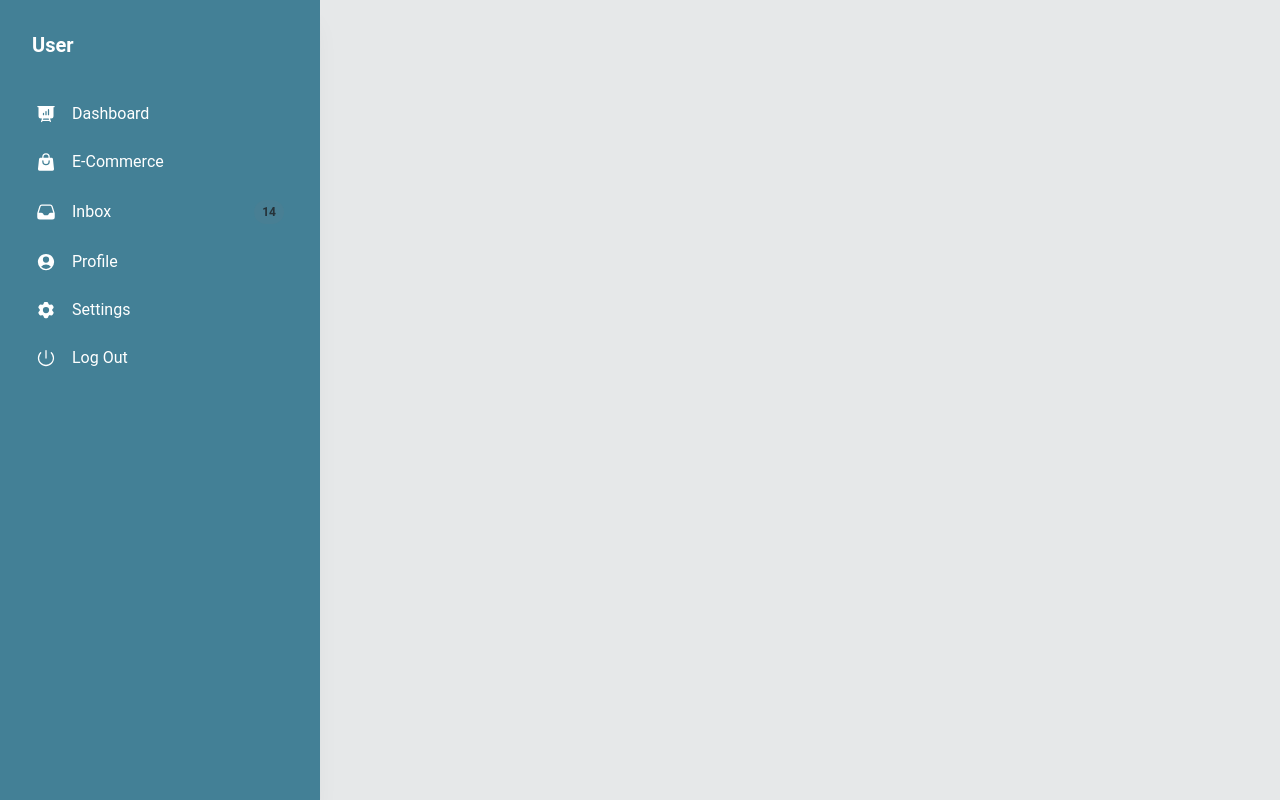
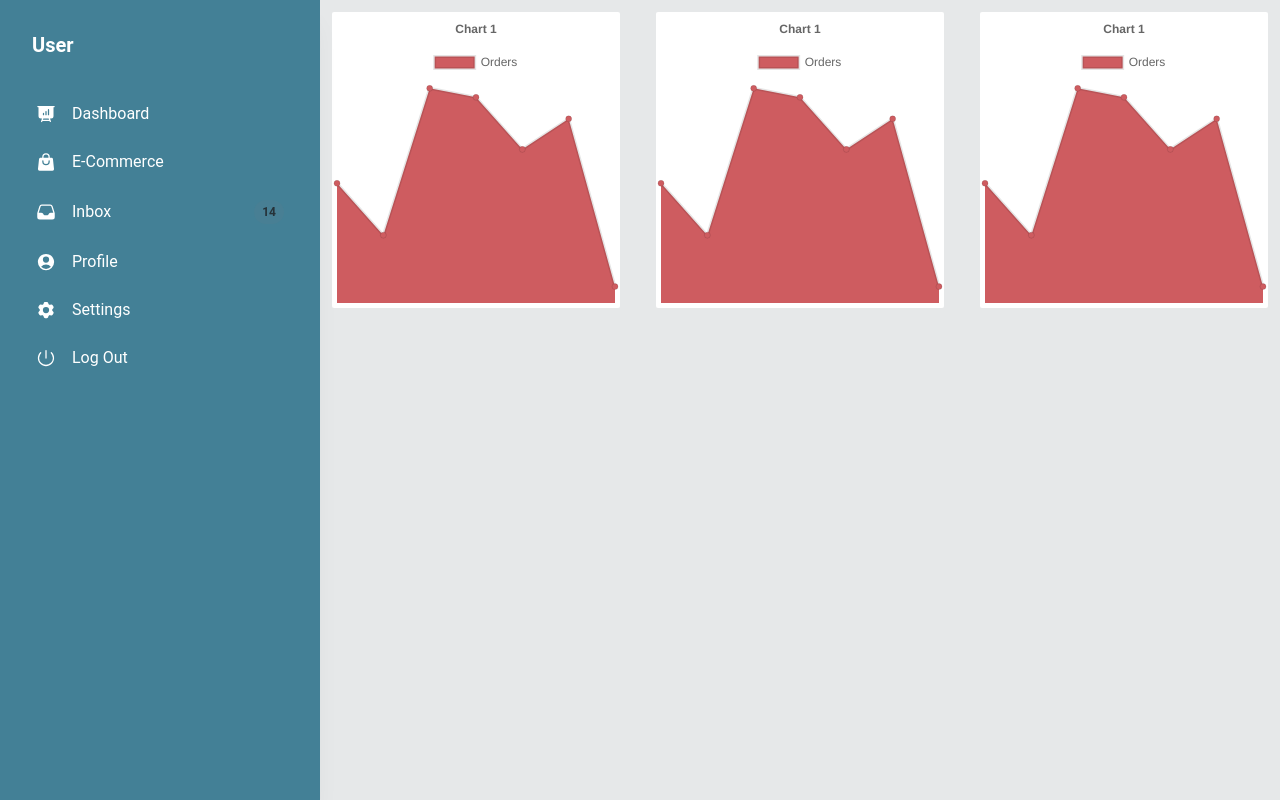
Before and after one commit to Amar-Omerika/AdminPanel, a React (Create React App) app: page / in a window 1280 px wide. Built offline with nearby package versions, Linux system fonts and the light colour scheme.

Commit message:
Added base model of charts

```diff
--- a/package.json
+++ b/package.json
@@ -3,6 +3,7 @@
   "version": "0.1.0",
   "private": true,
   "dependencies": {
+    "@faker-js/faker": "^8.0.2",
     "@heroicons/react": "^2.0.18",
     "@material-tailwind/react": "^2.1.2",
     "@testing-library/jest-dom": "^5.17.0",
@@ -12,7 +13,9 @@
     "@types/node": "^16.18.52",
     "@types/react": "^18.2.21",
     "@types/react-dom": "^18.2.7",
+    "chart.js": "^4.4.0",
     "react": "^18.2.0",
+    "react-chartjs-2": "^5.2.0",
     "react-dom": "^18.2.0",
     "react-scripts": "5.0.1",
     "typescript": "^4.9.5",
--- a/src/App.tsx
+++ b/src/App.tsx
@@ -1,11 +1,13 @@
 import React from "react";
 import MainLayout from "./layout/MainLayout";
 import { SideBar } from "./components";
+import Dashboard from "./Pages/Dashboard";
 
 function App() {
   return (
     <MainLayout>
       <SideBar />
+      <Dashboard />
     </MainLayout>
   );
 }
--- /dev/null
+++ b/src/Pages/Dashboard/index.tsx
@@ -0,0 +1,16 @@
+import React from "react";
+import { AreaChart } from "../../components";
+
+const Dashboard = () => {
+  return (
+    <div className="w-4/5">
+      <div className="h-2/5 grid grid-cols-3 gap-3">
+        <AreaChart />
+        <AreaChart />
+        <AreaChart />
+      </div>
+    </div>
+  );
+};
+
+export default Dashboard;
--- /dev/null
+++ b/src/components/AreaChart/index.tsx
@@ -0,0 +1,72 @@
+import React from "react";
+import {
+  Chart as ChartJS,
+  CategoryScale,
+  LinearScale,
+  PointElement,
+  LineElement,
+  Title,
+  Tooltip,
+  Filler,
+  Legend,
+} from "chart.js";
+import { Line } from "react-chartjs-2";
+import { faker } from "@faker-js/faker";
+
+ChartJS.register(
+  CategoryScale,
+  LinearScale,
+  PointElement,
+  LineElement,
+  Title,
+  Tooltip,
+  Filler,
+  Legend
+);
+const options = {
+  responsive: true,
+  maintainAspectRatio: false,
+  height: "100%",
+  scales: {
+    x: {
+      display: false, // Hide the x-axis grid lines
+    },
+    y: {
+      display: false, // Hide the y-axis grid lines
+    },
+  },
+  plugins: {
+    legend: {
+      display: true,
+      position: "top" as any,
+    },
+    title: {
+      display: true,
+      text: "Chart 1",
+    },
+  },
+};
+
+const labels = ["January", "February", "March", "April", "May", "June", "July"];
+
+export const data = {
+  labels,
+  datasets: [
+    {
+      display: false,
+      fill: true,
+      label: "Orders",
+      data: labels.map(() => faker.datatype.number({ min: 0, max: 1000 })),
+      backgroundColor: "rgba(206, 92, 96, 1)",
+    },
+  ],
+};
+
+function AreaChart() {
+  return (
+    <div className="bg-white m-3 rounded-sm">
+      <Line options={options} data={data} />
+    </div>
+  );
+}
+export default AreaChart;
--- a/src/components/index.tsx
+++ b/src/components/index.tsx
@@ -1 +1,2 @@
 export { default as SideBar } from "./SideBar";
+export { default as AreaChart } from "./AreaChart";
--- a/src/layout/MainLayout.tsx
+++ b/src/layout/MainLayout.tsx
@@ -4,6 +4,10 @@ interface Props {
   children?: React.ReactNode;
 }
 function MainLayout({ children }: Props) {
-  return <div className="bg-lightGrey h-screen w-screen">{children}</div>;
+  return (
+    <div className="bg-lightGrey h-screen w-screen flex flex-row">
+      {children}
+    </div>
+  );
 }
 export default MainLayout;
```
Also changed, not shown: 1 other file (tests, documents, lock files or other folders).
